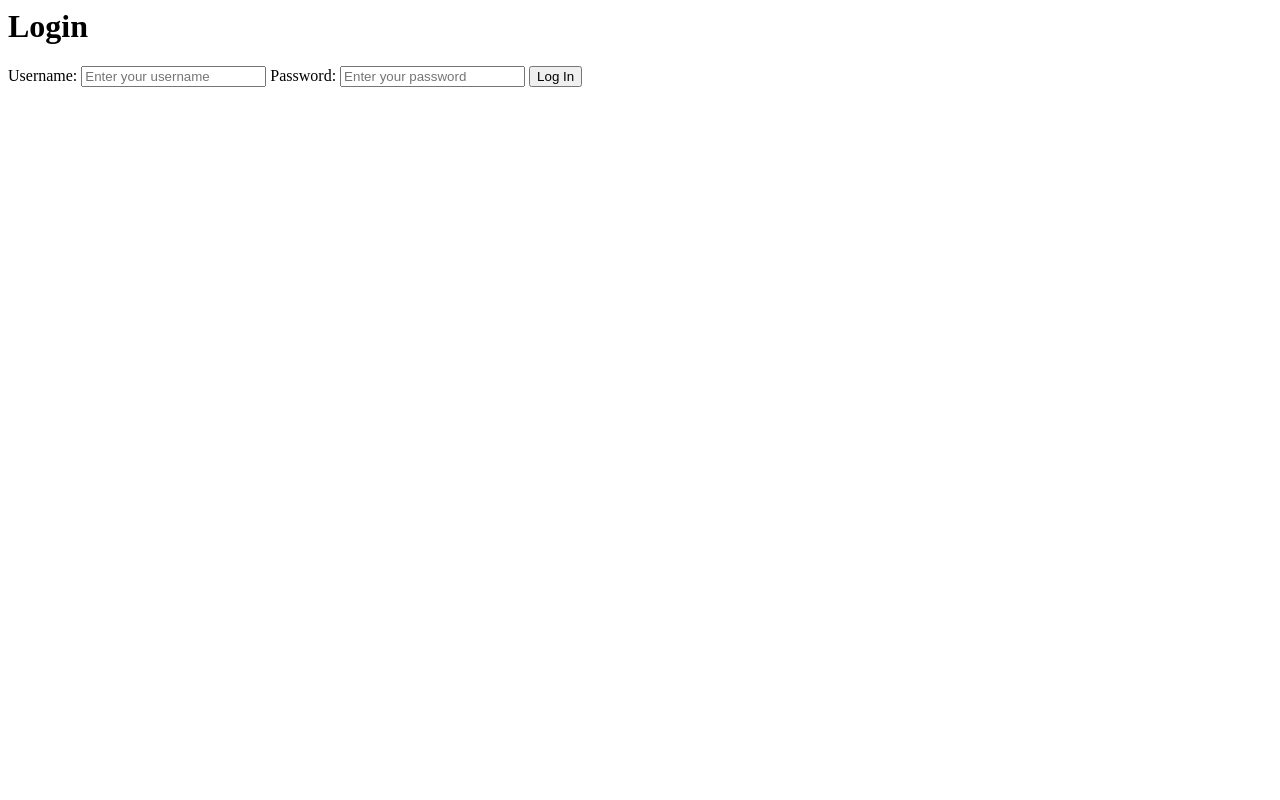
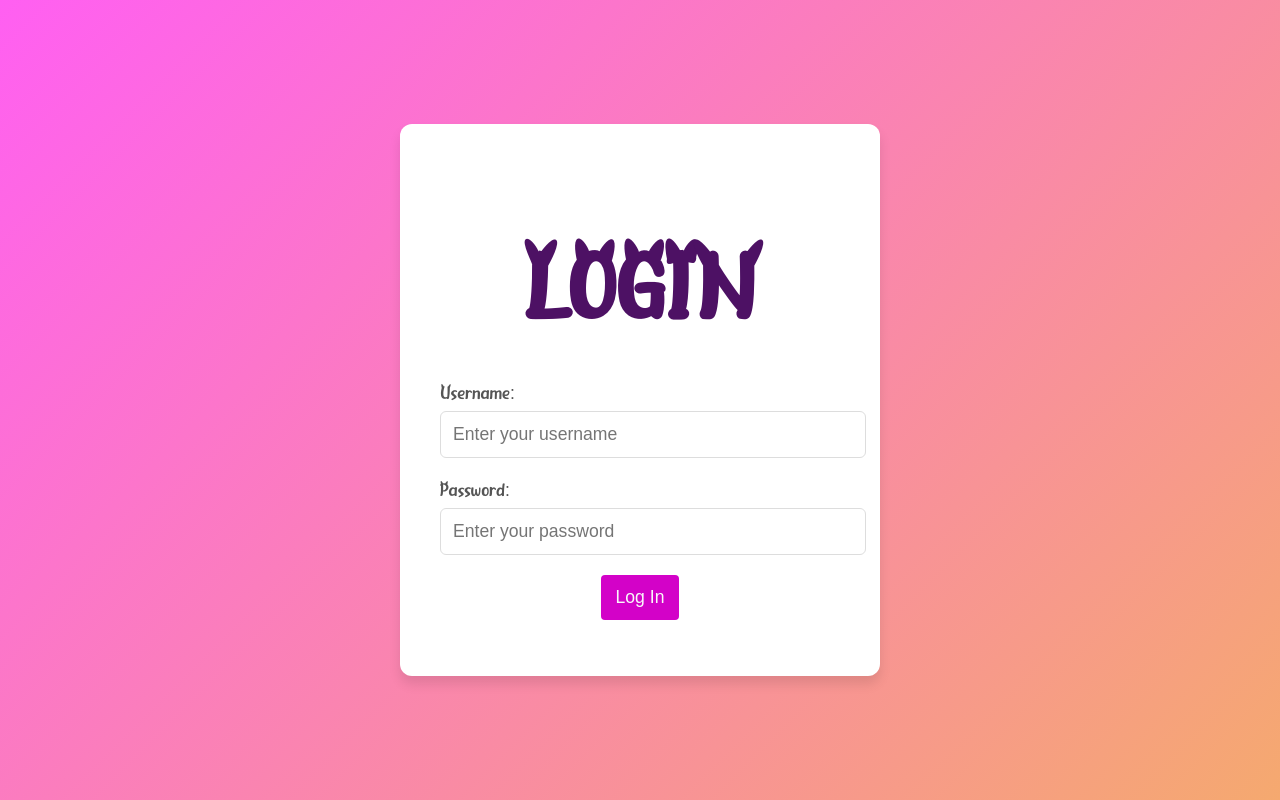
Before and after one commit to setsuk0/TNR-Project, a website: page login.html in a window 1280 px wide. Drawn offline with Linux system fonts and the light colour scheme.

Commit message:
new font less like comic sans
why are fonts hard to find

```diff
--- a/login.html
+++ b/login.html
@@ -1,5 +1,14 @@
+<!DOCTYPE html>
+<html lang="en">
+<head>
+    <meta charset="UTF-8">
+    <meta name="viewport" content="width=device-width, initial-scale=1.0">
+    <title>Foundation for Homeless Cats</title>
+    <link rel="stylesheet" href="style.css"> <!-- Make sure this is the correct path -->
+</head>
+<body class="login-page">
     <div class="login-container">
-    <h1>Login</h1>
+        <h1>LOGIN</h1>
         <form id="login-form">
             <label for="username">Username:</label>
             <input type="text" id="username" name="username" placeholder="Enter your username" required>
@@ -11,3 +20,5 @@
             <p id="login-message" style="color: red; margin-top: 10px;"></p>
         </form>
     </div>
+</body>
+</html>
--- a/style.css
+++ b/style.css
@@ -16,11 +16,11 @@ header {
 
 /* Title styling */
 .title {
-    font-family: 'catboo', sans-serif; /* Catboo font for the title */
-    font-size: 4rem; /* Large title */
+    font-family: 'Cattino', sans-serif;
+    font-size: 6rem; /* Large title */
     color: rgb(240, 199, 240); /* Soft purple text */
     text-transform: uppercase;
-    letter-spacing: 5px;
+    letter-spacing: 6px;
     font-weight: bold;
     text-shadow: 1px 1px 5px rgba(0, 0, 0, 0.2); /* Subtle shadow */
     margin: 0;
@@ -73,8 +73,8 @@ nav .login-link:hover {
 
 /* Font loading for 'catpaw' */
 @font-face {
-    font-family: 'Catpaw';
-    src: url('fonts/Catpaw.ttf') format('truetype');
+    font-family: 'Cattino';
+    src: url('fonts/Cattino.ttf') format('truetype');
     font-weight: normal;
     font-style: normal;
 }
@@ -85,9 +85,9 @@ body.login-page {
     justify-content: center;
     align-items: center;
     height: 100vh;
-    background: linear-gradient(135deg, #ff7e5f, #feb47b); /* Gradient background */
+    background: linear-gradient(135deg, #ff5ff2, #f5a96f); /* Gradient background */
     margin: 0;
-    font-family: 'Catpaw', sans-serif;
+    font-family: 'Cattino', sans-serif;
 }
 
 .login-container {
@@ -103,7 +103,7 @@ body.login-page {
 .login-container h1 {
     margin-bottom: 30px;
     color: #4d1164;
-    font-size: 2rem;
+    font-size: 7cqmax;
 }
 
 .login-container label {
@@ -125,7 +125,7 @@ body.login-page {
 
 .login-container button {
     background: #d302c8;
-    color: white;
+    color: rgb(249, 248, 250);
     border: none;
     padding: 12px 15px;
     border-radius: 4px;
@@ -134,5 +134,5 @@ body.login-page {
 }
 
 .login-container button:hover {
-    background: #d09be9;
+    background: #dfa8f8;
 }
```
Lines whose indentation alone changed are shown as unchanged.
